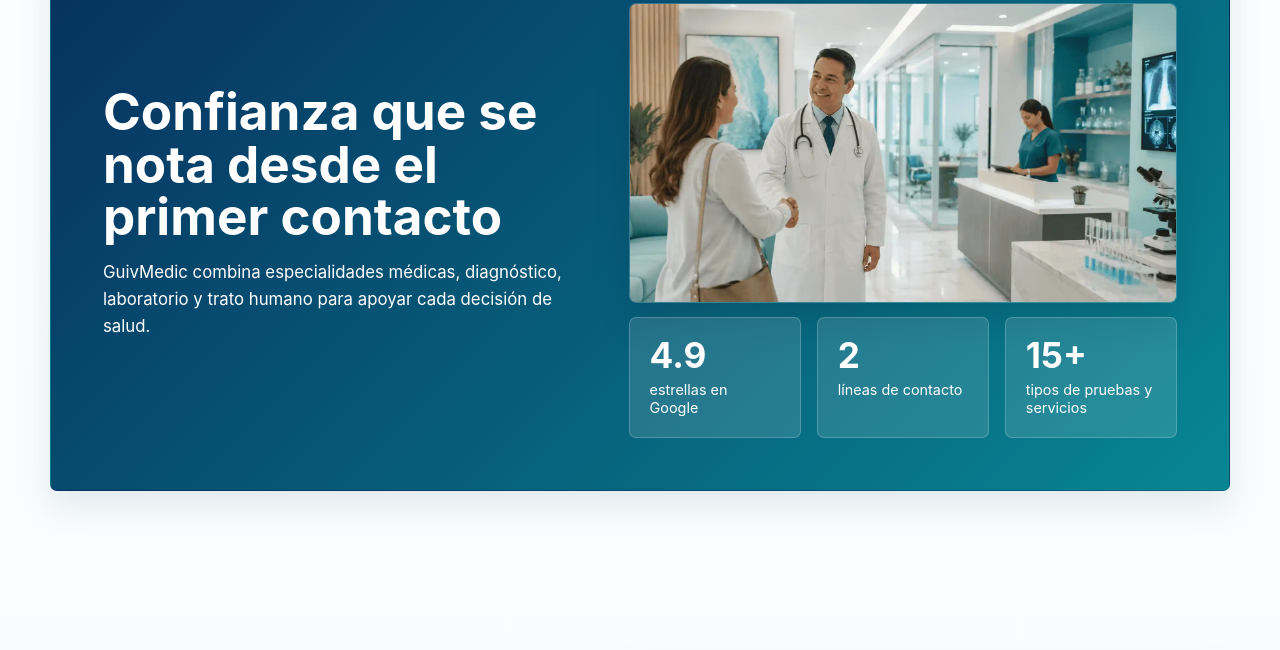
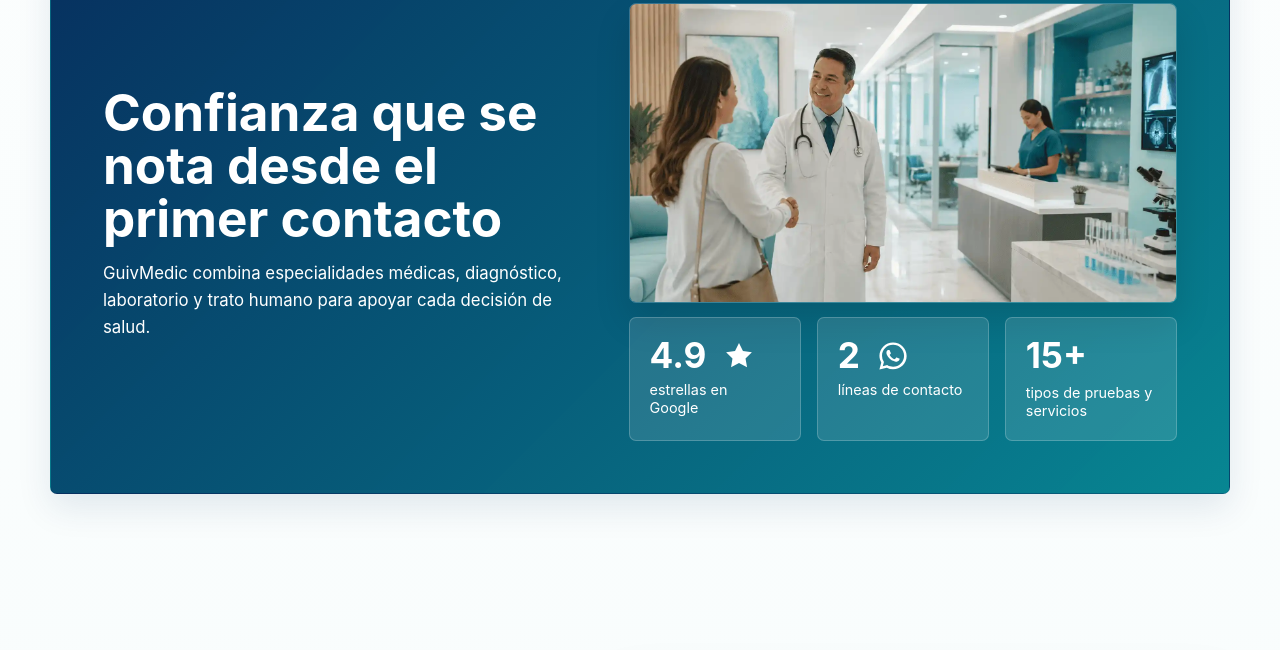
Before and after one commit to DavidHerreraR/web-laboratorio-guivalab, a plain HTML site: page index.html in a window 1280 px wide. Shown: the part 4453-5103 px from the top of the page. Drawn offline with Linux system fonts and the light colour scheme.

Commit message:
Se agregaron dos iconos
Se agregaron dos iconos

```diff
--- a/index.html
+++ b/index.html
@@ -390,8 +390,14 @@
         <div class="proof-visual">
           <img src="assets/confianza_que_se_nota.webp" alt="Servicios médicos de especialidad y laboratorio en GuivMedic" width="760" height="300" loading="lazy">
           <div class="proof-stats">
-            <div><strong>4.9</strong><span>estrellas en Google</span></div>
-            <div><strong>2</strong><span>líneas de contacto</span></div>
+            <div>
+              <strong class="proof-stat-value">4.9 <svg class="proof-stat-icon" viewBox="0 0 24 24" aria-hidden="true"><path d="m12 2.8 2.8 5.7 6.3.9-4.5 4.4 1.1 6.2-5.7-3-5.6 3 1-6.2-4.5-4.4 6.3-.9L12 2.8Z"/></svg></strong>
+              <span>estrellas en Google</span>
+            </div>
+            <div>
+              <strong class="proof-stat-value">2 <svg class="proof-stat-icon" viewBox="0 0 32 32" aria-hidden="true"><path d="M16.04 3.2c-7.06 0-12.8 5.63-12.8 12.56 0 2.22.6 4.38 1.73 6.28L3.2 28.8l6.96-1.76a13 13 0 0 0 5.88 1.43c7.06 0 12.8-5.63 12.8-12.56S23.1 3.2 16.04 3.2Zm0 22.96c-1.82 0-3.6-.47-5.16-1.37l-.37-.22-4.13 1.05 1.1-4-.25-.4a10.15 10.15 0 0 1-1.57-5.46c0-5.65 4.65-10.25 10.38-10.25s10.38 4.6 10.38 10.25-4.65 10.4-10.38 10.4Zm5.68-7.66c-.31-.15-1.84-.9-2.12-1-.28-.11-.49-.15-.7.15-.2.3-.8 1-.98 1.2-.18.2-.36.22-.67.07-.31-.15-1.31-.48-2.5-1.53a9.38 9.38 0 0 1-1.73-2.12c-.18-.3-.02-.46.14-.62.14-.14.31-.36.47-.54.15-.18.2-.3.31-.5.1-.2.05-.38-.03-.53-.08-.15-.7-1.66-.95-2.27-.25-.6-.5-.5-.7-.52h-.6c-.2 0-.53.08-.8.38-.28.3-1.05 1-1.05 2.43s1.08 2.83 1.23 3.02c.15.2 2.13 3.18 5.16 4.45.72.31 1.29.5 1.73.63.73.23 1.39.2 1.91.12.58-.09 1.84-.73 2.1-1.44.26-.7.26-1.31.18-1.44-.08-.13-.28-.2-.6-.35Z"/></svg></strong>
+              <span>líneas de contacto</span>
+            </div>
             <div><strong>15+</strong><span>tipos de pruebas y servicios</span></div>
           </div>
         </div>
@@ -436,7 +442,7 @@
       <div class="faq-list">
         <details>
           <summary>¿Cuáles son los horarios de atención?</summary>
-          <p><b>Horarios:</b> Lunes a sábado de 8:00 AM a 5:00 PM</p>
+          <p><b>Horarios:</b> Lunes a sábado de 7:00 AM a 7:00 PM</p>
         </details>
         <details>
           <summary>¿Qué especialidades médicas ofrecen?</summary>
@@ -484,7 +490,7 @@
       </div>
     </div>
     <div class="footer-info">
-      <p>Centro médico de especialidades y laboratorio en Durán.</p>
+      <p><b>Horarios:</b> Lunes a sábado de 7:00 AM a 7:00 PM</p>
       <p>El Recreo 3ra etapa Mz 324 villa 26, Durán 090702, Ecuador.</p>
       <div class="footer-contact-links">
         <a href="https://wa.me/593993912066?text=Hola%20GuivMedic%2C%20quisiera%20recibir%20informaci%C3%B3n%20sobre%20sus%20servicios.">0993912066</a>
--- a/styles.css
+++ b/styles.css
@@ -886,9 +886,21 @@ h3 {
 }
 
 .proof-stats strong {
-  display: block;
   font-size: 2.2rem;
   line-height: 1;
+}
+
+.proof-stat-value {
+  display: flex;
+  align-items: center;
+  gap: 16px;
+}
+
+.proof-stat-icon {
+  width: 34px;
+  height: 34px;
+  flex: 0 0 34px;
+  fill: currentColor;
 }
 
 .proof-stats span {
```
